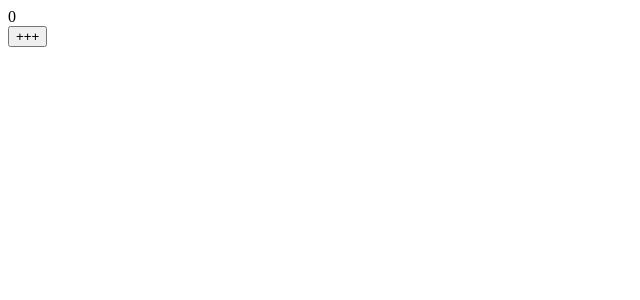
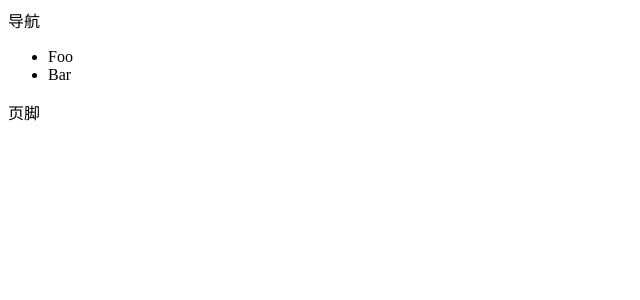
Before and after one commit to ximuli/peach-fe-vue3, a Vue app: page / in a window 1280 px wide. Shown: the top 300 px of the page, without its empty margins (0-640 px from the left). Built offline with nearby package versions, Linux system fonts and the light colour scheme.

Commit message:
引入VueRouter4

```diff
--- a/package.json
+++ b/package.json
@@ -9,7 +9,8 @@
     "preview": "vite preview"
   },
   "dependencies": {
-    "vue": "^3.2.37"
+    "vue": "^3.2.37",
+    "vue-router": "^4.1.2"
   },
   "devDependencies": {
     "@vitejs/plugin-vue": "^3.0.1",
--- a/src/App.tsx
+++ b/src/App.tsx
@@ -2,13 +2,21 @@
 
 export const App = defineComponent({
   setup() {
-    const refCount = ref(0)
-    const onClick = () => {
-      refCount.value += 1
-    }
     return () => <>
-      <div>{refCount.value}</div>
-      <button onClick={onClick}>+++</button>
+      <header>导航
+        <ul>
+          <li>
+            <router-link to="/">Foo</router-link>
+          </li>
+          <li>
+            <router-link to="/about">Bar</router-link>
+          </li>
+        </ul>
+      </header>
+      <div>
+        <router-view></router-view>
+      </div>
+      <footer>页脚</footer>
     </>
   }
 })
--- /dev/null
+++ b/src/views/Bar.tsx
@@ -0,0 +1,8 @@
+import { defineComponent } from 'vue';
+export const Bar = defineComponent({
+  setup: (props, context) => {
+    return () => (
+      <div>Bar</div>
+    )
+  }
+})
--- /dev/null
+++ b/src/views/Foo.tsx
@@ -0,0 +1,8 @@
+import { defineComponent } from 'vue';
+export const Foo = defineComponent({
+  setup: (props, context) => {
+    return () => (
+      <div>Foo</div>
+    )
+  }
+})
```
Also changed, not shown: src/main.ts (+16 -1 lines), 1 other file (tests, documents, lock files or other folders).
